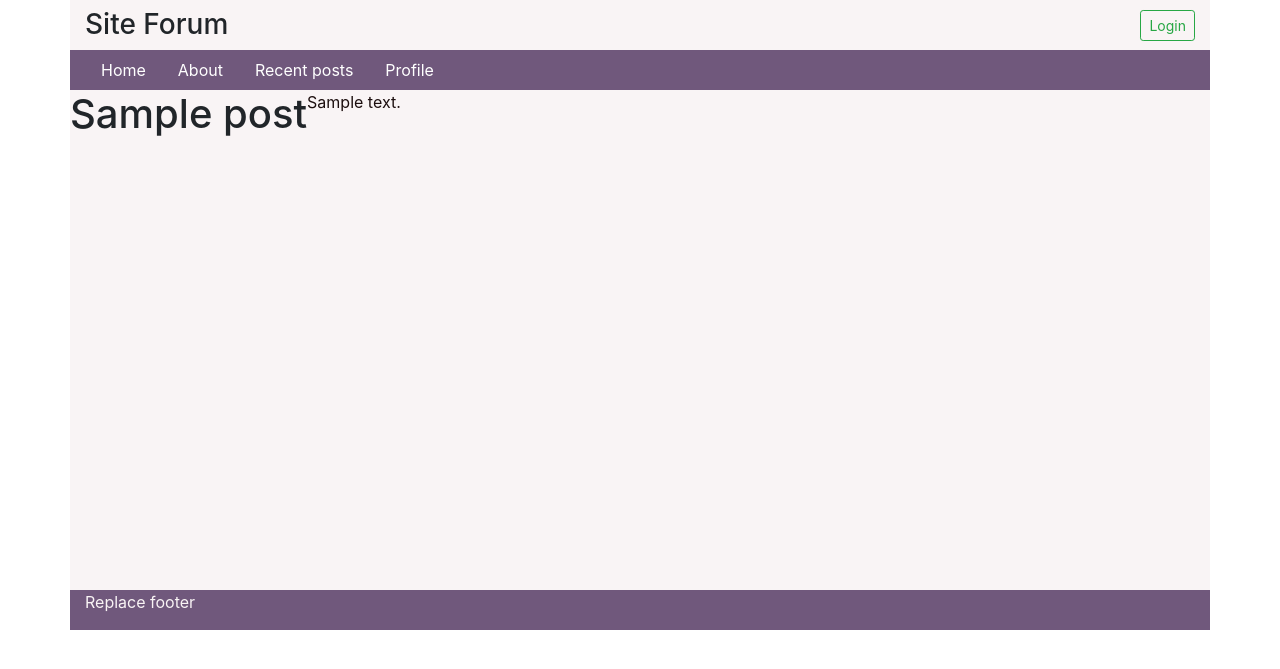
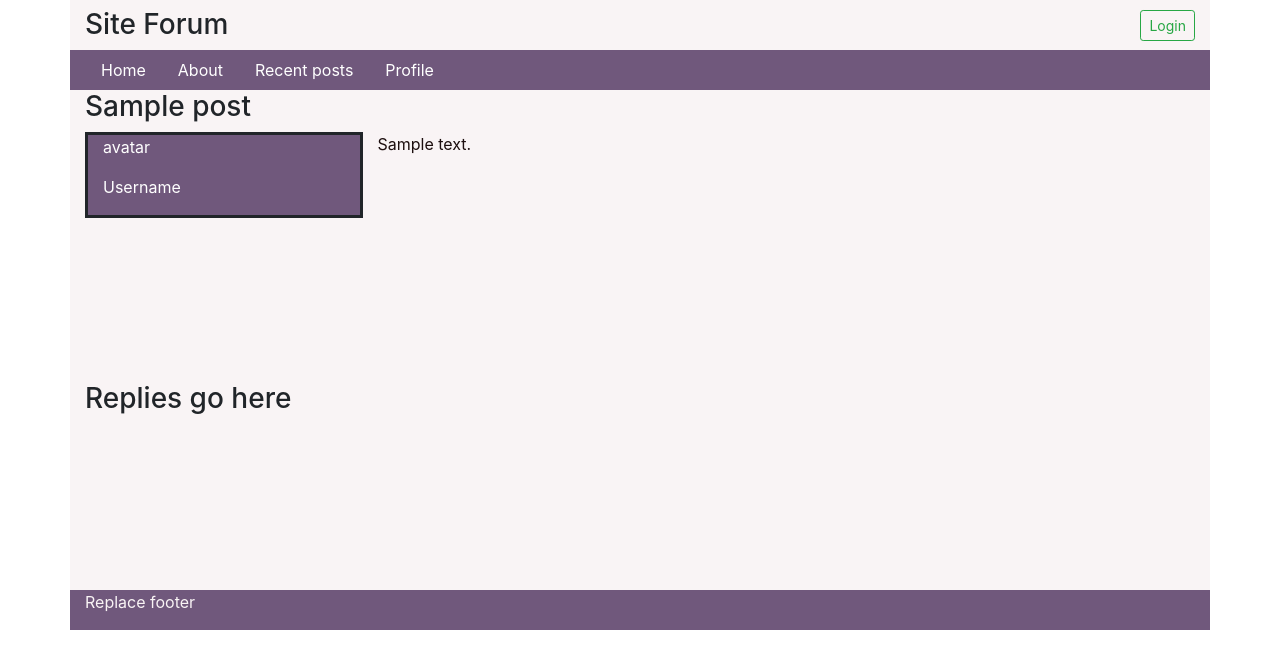
Before and after one commit to SH-anonta/Discussion-Forum, a Django app: page /forum/post/1 in a window 1280 px wide. Shown: the top 669 px of the page. Run offline with Django 3.2, Linux system fonts and the light colour scheme; tables that the repository leaves empty hold one stand-in row (values such as "Sample post"); some libraries are stand-ins or nearby versions.

Commit message:
Minor template tweaking

```diff
--- a/forum/templates/forum/layout_base_template.html
+++ b/forum/templates/forum/layout_base_template.html
@@ -83,12 +83,6 @@ It also provides default content for Header footer and sidebar
 </div>
 
 <style>
-/*This style is for debugging only*/
-
-
-</style>
-
-<style>
 /* actual styles of this page*/
 
 
--- a/forum/templates/forum/login_page.html
+++ b/forum/templates/forum/login_page.html
@@ -13,7 +13,7 @@
         </div>
 
         <div class="row">
-        <div class=" col-sm-4 offset-sm-4">
+        <div class=" col-lg-4 offset-lg-4 col-sm-8 offset-sm-2">
             {%if print_login_fail_msg%}
                 <p id="LoginFailMessage">Login failed</p>
             {%endif%}
--- a/forum/templates/forum/post_detail.html
+++ b/forum/templates/forum/post_detail.html
@@ -6,7 +6,60 @@
 {%endblock%}
 
 {%block MainContent%}
-<h1>{{post.title}}</h1>
 
-<p>{{post.content}}</p>
+<div class="container">
+
+    <div id="PostTitleRow" class="row">
+        <div class="col-sm-12">
+            <h3 class="h3">{{post.title}}</h3>
+
+        </div>
+    </div>
+
+    <div id="PostContentRow" class="row">
+        <div class="col-sm-12">
+            <!---->
+            <div class="container">
+                <div class="row">
+                    <div id="AvatarContainer" class="col-sm-3">
+                        <p>avatar</p>
+                        <p>Username</p>
+                    </div>
+
+                    <div id="PostBodyContainer" class="col-sm-9">
+                        <p>{{post.content}}</p>
+                    </div>
+                </div>
+
+            </div>
+            <!---->
+        </div>
+
+
+    </div>
+
+    <div class="ReplyContainers">
+        <h3 class="h3">Replies go here</h3>
+
+    </div>
+
+</div>
 {%endblock%}
+
+
+{%block PageStyles%}
+
+<style>
+#AvatarContainer{
+    border-style: solid;
+    background-color: #70587C;
+}
+#AvatarContainer *{
+    color: white;
+}
+#PostContentRow{
+    min-height: 250px;
+}
+</style>
+
+{%endblock%}
```
Also changed, not shown: forum/templates/forum/home_page.html (line endings or trailing spaces).
